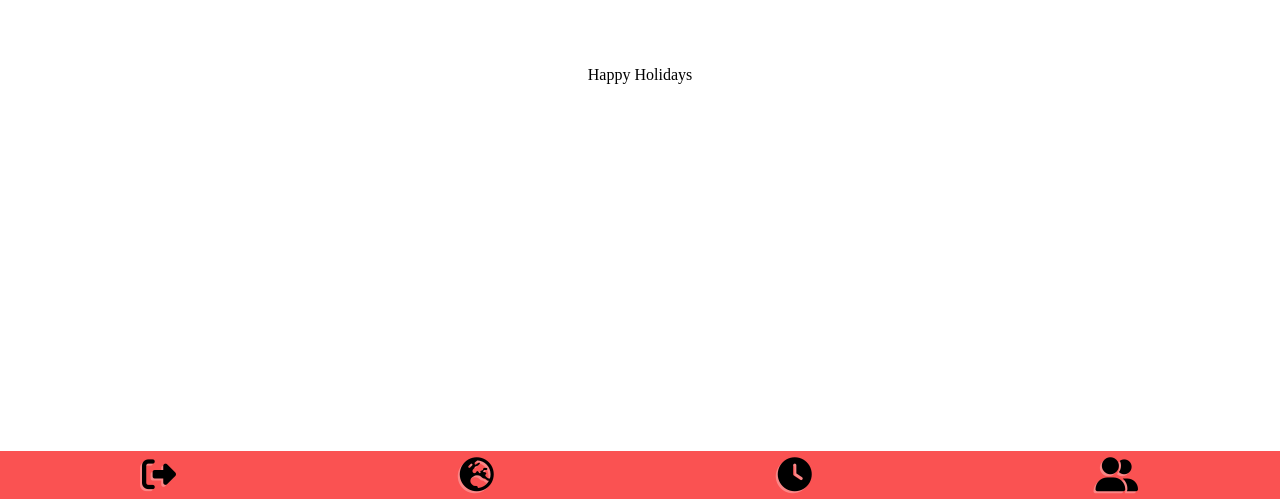
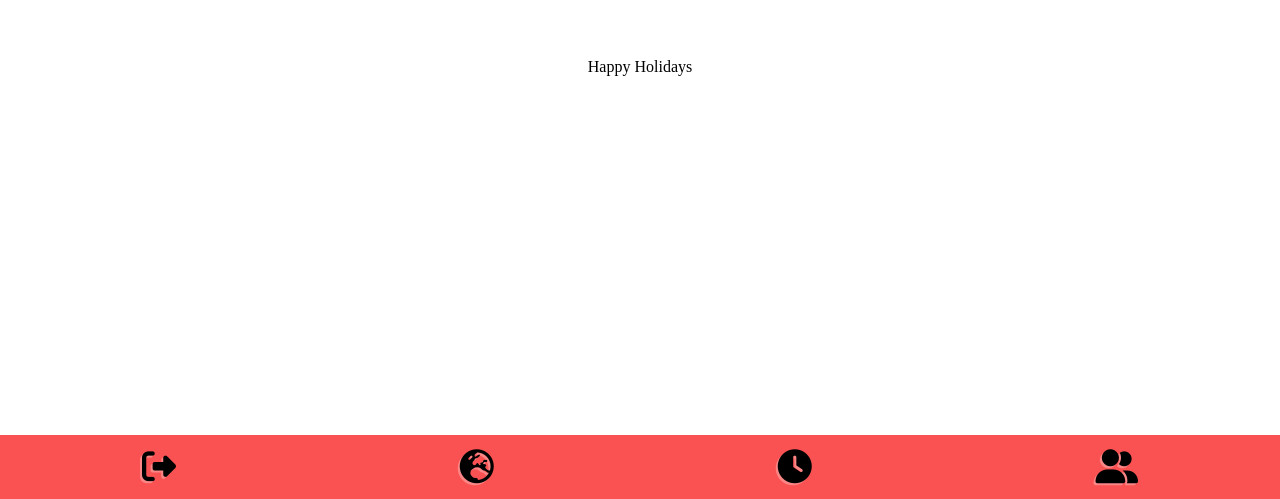
Before and after one commit to siddav83/happy-holiday-frontend, a React (Create React App) app: page /holidays in a window 1280 px wide. Shown: the part 301-800 px from the top of the page. Built offline with nearby package versions, Linux system fonts and the light colour scheme.

Commit message:
updated reusable css container

```diff
--- a/src/Components/HolidaysNavbar/style.css
+++ b/src/Components/HolidaysNavbar/style.css
@@ -6,7 +6,7 @@
 	bottom: 0;
 	right: 0;
 	left: 0;
-	height: 6vh;
+	height: 8vh;
 	background-color: var(--red);
 }
 
--- a/src/main.css
+++ b/src/main.css
@@ -39,7 +39,7 @@ video {
 	max-width: 1400px;
 	margin: 0 auto;
 	padding: 1rem 0;
-	height: 94vh;
+	height: 92vh;
 	display: flex;
 	justify-content: center;
 	align-items: center;
```
